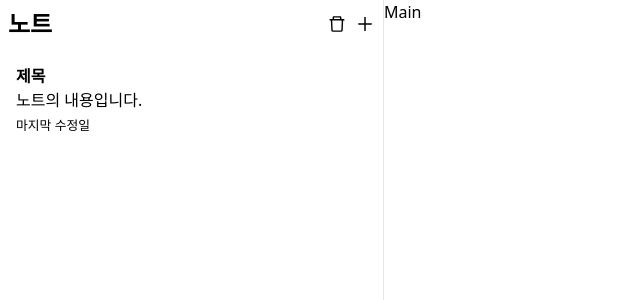
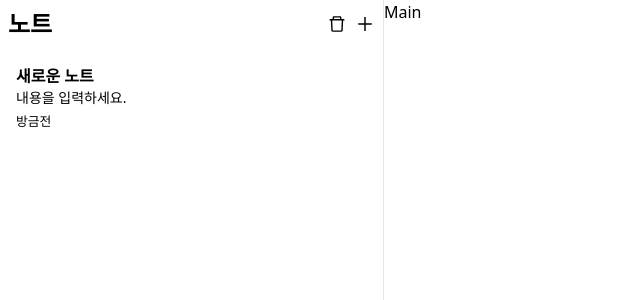
Before and after one commit to geonwooPark/note-app, a React (Vite) app: page / in a window 1280 px wide. Both pictures are taken after a click on the button 365 px from the left and 24 px from the top of the page. Shown: the top 300 px of the page, without its empty margins (0-640 px from the left). Built offline with nearby package versions, Linux system fonts and the light colour scheme.

Commit message:
create a note component and create a note-add/delete function

```diff
--- a/package.json
+++ b/package.json
@@ -28,6 +28,7 @@
     "eslint-plugin-react-hooks": "^4.6.0",
     "eslint-plugin-react-refresh": "^0.4.3",
     "postcss": "^8.4.31",
+    "react-uuid": "^2.0.0",
     "tailwindcss": "^3.3.3",
     "typescript": "^5.0.2",
     "vite": "^4.4.5"
--- a/src/App.tsx
+++ b/src/App.tsx
@@ -1,10 +1,41 @@
+import { useState } from 'react'
 import Main from './components/Main'
 import Sidebar from './components/Sidebar'
+import uuid from 'react-uuid'
+
+export interface NoteType {
+  id: string
+  title: string
+  content: string
+  modDate: number
+}
 
 function App() {
+  const [notes, setNotes] = useState<NoteType[]>([])
+
+  const onAddNote = () => {
+    const newNote: NoteType = {
+      id: uuid(),
+      title: '새로운 노트',
+      content: '내용을 입력하세요.',
+      modDate: Date.now(),
+    }
+    setNotes([newNote, ...notes])
+  }
+
+  const onDeleteNote = (currentNote: string | null) => {
+    if (!currentNote) return
+    const result = notes.filter((note) => note.id !== currentNote)
+    setNotes(result)
+  }
+
   return (
     <div className="w-full h-[100vh] overflow-hidden flex">
-      <Sidebar />
+      <Sidebar
+        onAddNote={onAddNote}
+        onDeleteNote={onDeleteNote}
+        notes={notes}
+      />
       <Main />
     </div>
   )
--- /dev/null
+++ b/src/components/Note.tsx
@@ -0,0 +1,28 @@
+import React from 'react'
+import { timeForToday } from '../utils/timeForToday'
+import { NoteType } from '../App'
+
+interface NoteProps {
+  note: NoteType
+  currentNote: string | null
+  setCurrentNote: React.Dispatch<React.SetStateAction<string | null>>
+}
+
+export default function Note({ note, currentNote, setCurrentNote }: NoteProps) {
+  return (
+    <div
+      key={note.id}
+      onClick={() => setCurrentNote(note.id)}
+      className={`p-2 rounded-md
+       cursor-pointer transition duration-200 hover:bg-gray-100 ${
+         currentNote === note.id && 'bg-yellow-300 hover:bg-yellow-300'
+       }`}
+    >
+      <div>
+        <strong>{note.title}</strong>
+      </div>
+      <p className="text-sm">{note.content}</p>
+      <small>{timeForToday(note.modDate)}</small>
+    </div>
+  )
+}
--- a/src/components/Sidebar.tsx
+++ b/src/components/Sidebar.tsx
@@ -1,27 +1,45 @@
-import React from 'react'
+import React, { useState } from 'react'
 import { AiOutlineDelete, AiOutlinePlus } from 'react-icons/ai'
+import { NoteType } from '../App'
+import Note from './Note'
 
-export default function Sidebar() {
+interface SidebarProps {
+  onAddNote: () => void
+  onDeleteNote: (currentNote: string | null) => void
+  notes: NoteType[]
+}
+
+export default function Sidebar({
+  onAddNote,
+  onDeleteNote,
+  notes,
+}: SidebarProps) {
+  const [currentNote, setCurrentNote] = useState<string | null>(null)
+
   return (
     <div className="w-[30%] h-[100vh] border-r p-2">
       <div className="flex justify-between items-center mb-4">
         <h1 className="text-2xl font-bold">노트</h1>
         <div className="flex items-center">
-          <button>
+          <button onClick={() => onDeleteNote(currentNote)}>
             <AiOutlineDelete size={20} className="mr-2" />
           </button>
-          <button>
+          <button onClick={onAddNote}>
             <AiOutlinePlus size={20} />
           </button>
         </div>
       </div>
-      <div className="h-full overflow-y-scroll">
-        <div className="p-2 cursor-pointer transition duration-200 hover:bg-gray-100">
-          <div>
-            <strong>제목</strong>
-          </div>
-          <p>노트의 내용입니다.</p>
-          <small>마지막 수정일</small>
+      <div className="h-[calc(100vh-72px)] overflow-y-scroll">
+        <div>
+          {notes.map((note) => {
+            return (
+              <Note
+                note={note}
+                currentNote={currentNote}
+                setCurrentNote={setCurrentNote}
+              />
+            )
+          })}
         </div>
       </div>
     </div>
--- /dev/null
+++ b/src/utils/timeForToday.ts
@@ -0,0 +1,24 @@
+export function timeForToday(value: number) {
+  const today = new Date()
+  const timeValue = new Date(value)
+
+  const betweenTime = Math.floor(
+    (today.getTime() - timeValue.getTime()) / 1000 / 60,
+  )
+  if (betweenTime < 1) return '방금전'
+  if (betweenTime < 60) {
+    return `${betweenTime}분전`
+  }
+
+  const betweenTimeHour = Math.floor(betweenTime / 60)
+  if (betweenTimeHour < 24) {
+    return `${betweenTimeHour}시간전`
+  }
+
+  const betweenTimeDay = Math.floor(betweenTime / 60 / 24)
+  if (betweenTimeDay < 365) {
+    return `${betweenTimeDay}일전`
+  }
+
+  return `${Math.floor(betweenTimeDay / 365)}년전`
+}
```
Also changed, not shown: 1 other file (tests, documents, lock files or other folders).
